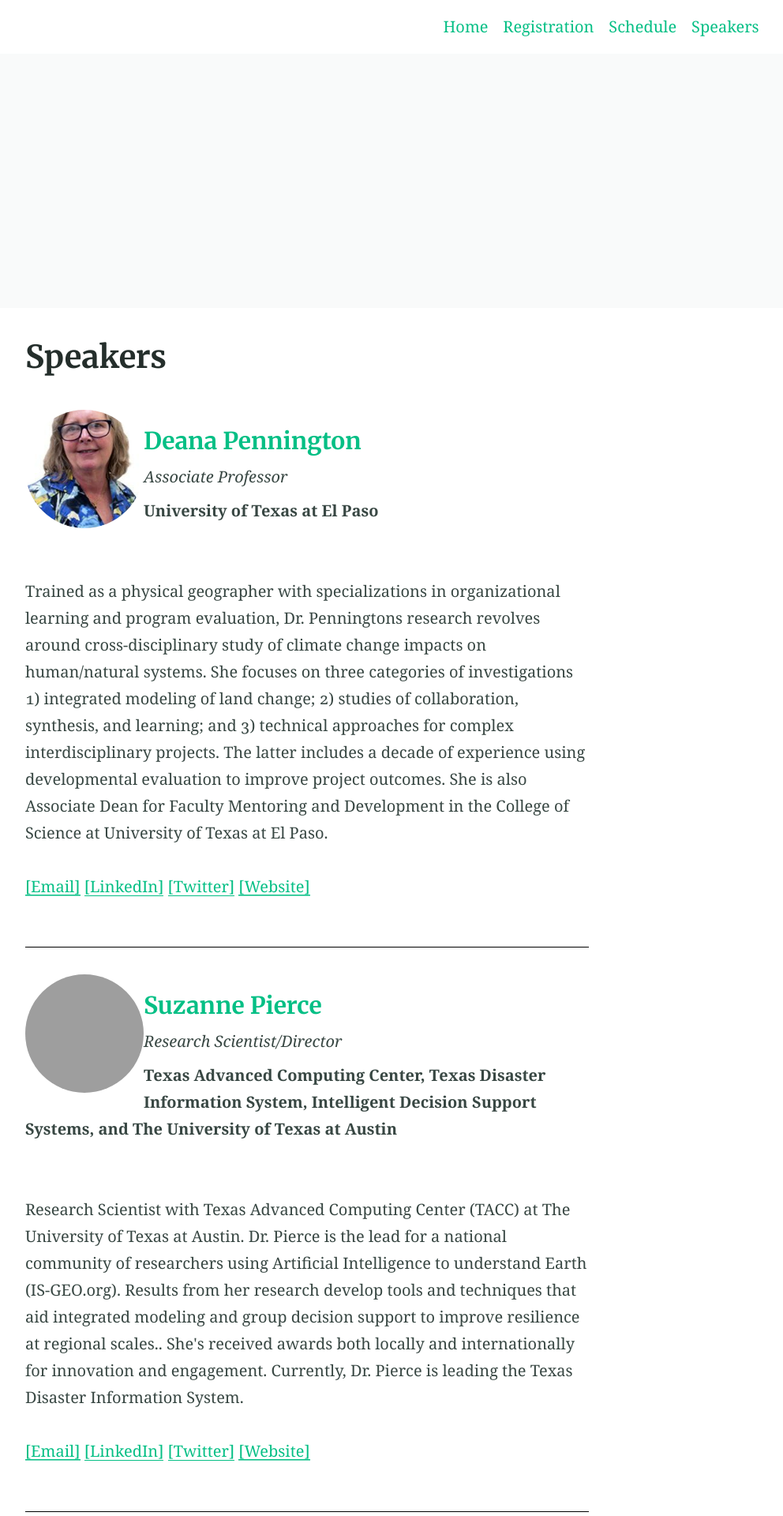
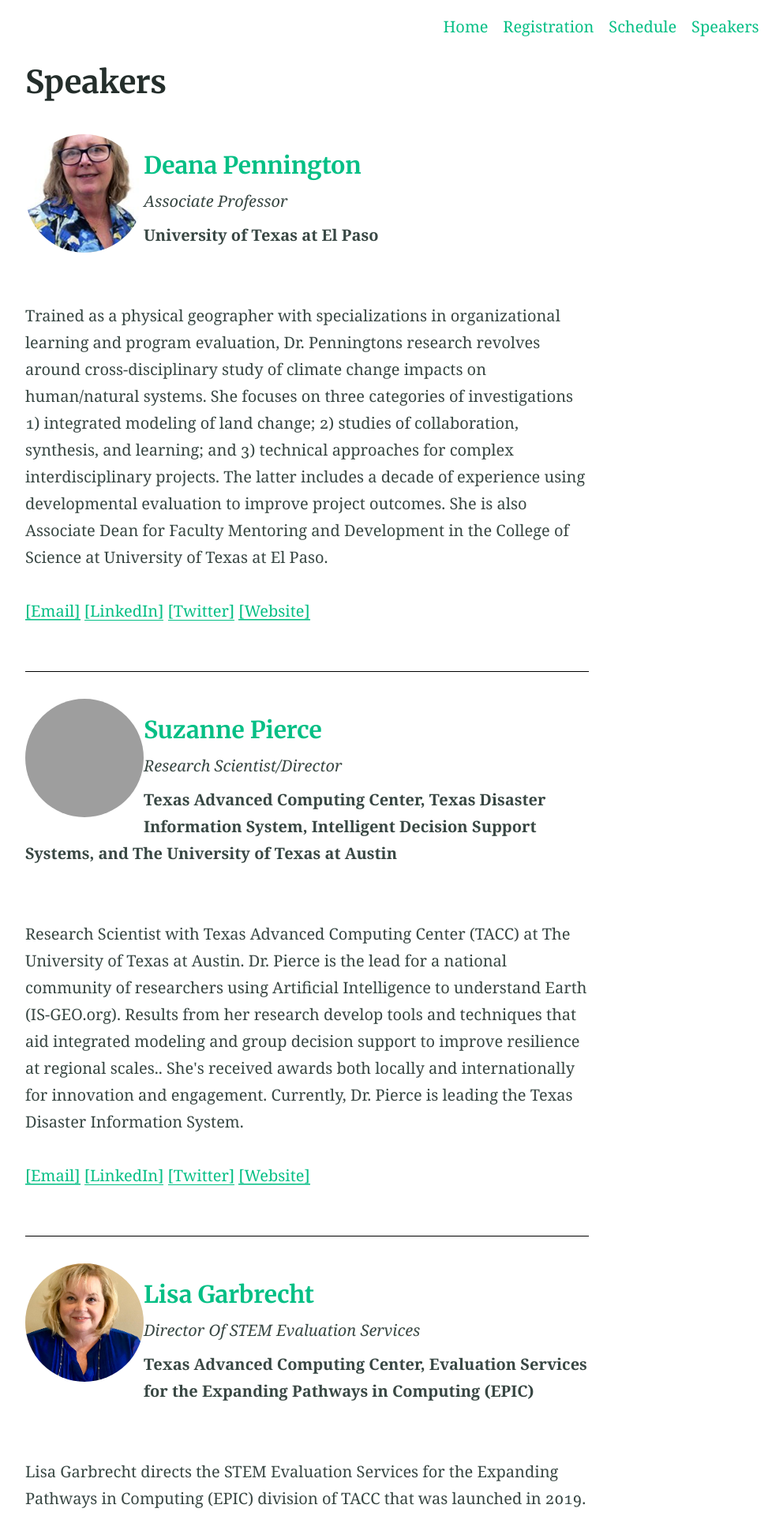
Before and after one commit to IS-GEO/ISGEO-22, a Jekyll site: the page built from speakers.md, in a window 1280 px wide. Shown: the top 1920 px of the page at 79% size, without its empty margins (251-1243 px from the left). Built offline with Jekyll 4.4.1, drawn with Linux system fonts in a browser that asks for light colours; grey boxes are pictures that could not be loaded.

Commit message:
removed header image

```diff
--- a/speakers.md
+++ b/speakers.md
@@ -4,7 +4,7 @@
 indexing: false
 sitemap: false
 aside: false
-feature_image: "ISGEO-22/assets/ISGEO19-header.jpeg"
+#feature_image: "ISGEO-22/assets/ISGEO19-header.jpeg"
 ---
 
 {% include speakers.html %}
```
